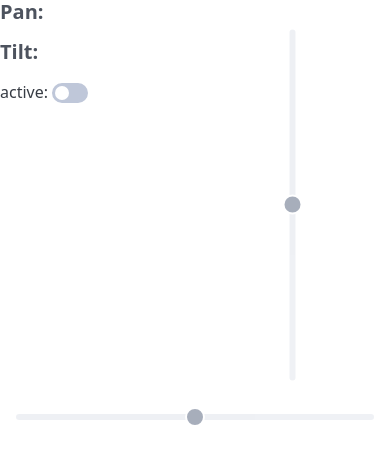
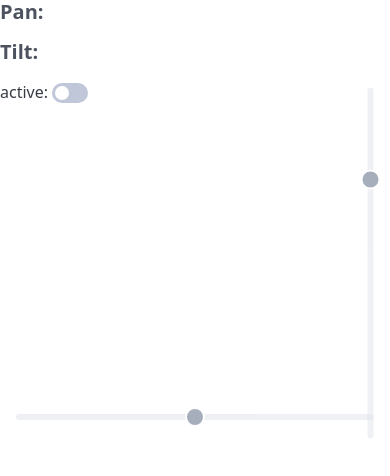
Before and after one commit to rye-m/tiltybot_workshop, a plain HTML site: page data/index.html in a window 390 px wide. Drawn offline with Linux system fonts and the light colour scheme.

Commit message:
web and mobile

```diff
--- a/data/index.html
+++ b/data/index.html
@@ -22,9 +22,9 @@
 
   <div class="container">
     <div class="tiltParent">
-      <input id='tiltIn' type="range" min="-179" , max="179" disabled>
+      <input id='tiltIn' type="range" min="-179" max="179" value="90" disabled>
     </div>
-      <input id='panIn' type="range" min="-89" , max="89" disabled>
+    <input id='panIn' type="range" min="-89" max="89" value="0" disabled>
 
   </div>
 
@@ -39,6 +39,8 @@
     overflow: hidden
   }
 
+
+  @media only screen and (max-width: 800px) {
     .tiltParent {
       height: 70vw;
       /* position: relative; */
@@ -52,8 +54,17 @@
       margin: 0px;
       transform: rotate(270deg);
       width: 90vw;
+    }
+  }
+
+  #tiltIn {
+      transform: rotate(270deg);
+      position: absolute;
+      left:50vw;
+      top: 30vh;
 
     }
+
   input[type="range"] {
     max-width: 450px;
   }
```
Lines whose indentation alone changed are shown as unchanged.
